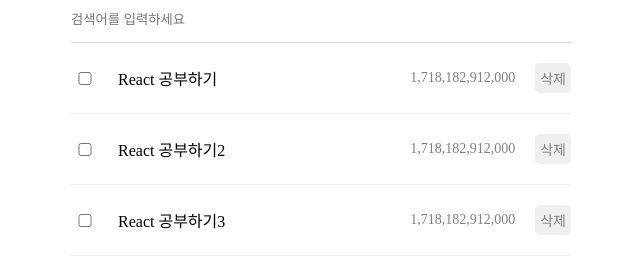
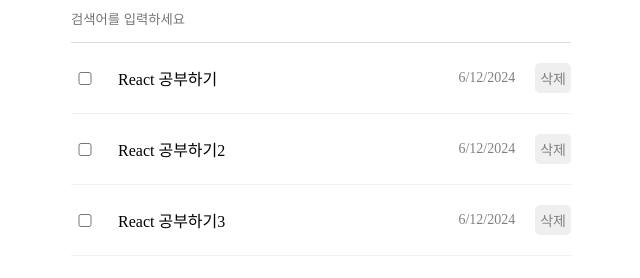
Before and after one commit to nicebyy/react-study, a React (Vite) app in the folder my-todo-list/: page / in a window 1280 px wide. Shown: the part 285-563 px from the top of the page, without its empty margins (319-959 px from the left). Built offline with nearby package versions, Linux system fonts and the light colour scheme.

Commit message:
feat. complete todo-list

```diff
--- a/my-todo-list/src/App.jsx
+++ b/my-todo-list/src/App.jsx
@@ -20,11 +20,25 @@
     setTodoList([newTodoData, ...todoList]);
   };
 
+  const onUpdate = (targetId)=>{
+
+      setTodoList(
+          todoList.map(todo => todo.id === targetId ? {... todo, isDone : !todo.isDone} : todo)
+      );
+  };
+
+  const onDelete = (targetId)=>{
+      setTodoList(
+        todoList.filter(todo => todo.id !== targetId)
+      );
+
+  }
+
   return (
     <div className="App">
       <Header />
       <Editor onCreate={onCreate} />
-      <List todoList={todoList}/>
+      <List todoList={todoList} onUpdate={onUpdate} onDelete={onDelete}/>
     </div>
   );
 };
--- a/my-todo-list/src/components/List.jsx
+++ b/my-todo-list/src/components/List.jsx
@@ -2,7 +2,7 @@
 import "./List.css";
 import TodoItem from "./TodoItem";
 
-const List = ({todoList}) => {
+const List = ({todoList,onUpdate,onDelete}) => {
 
     const [search,setSearch] = useState("");
 
@@ -24,7 +24,11 @@
       <div className="todos_wrapper">
           {
               filteredList().map(todo=>{
-                  return <TodoItem key={todo.id} {...todo}></TodoItem>;
+                  return <TodoItem
+                      key={todo.id} {...todo}
+                      onUpdate={onUpdate}
+                      onDelete={onDelete}
+                  ></TodoItem>;
               })
           }
       </div>
--- a/my-todo-list/src/components/TodoItem.jsx
+++ b/my-todo-list/src/components/TodoItem.jsx
@@ -1,14 +1,26 @@
 import "./TodoItem.css";
 
-const TodoItem = ({ id, isDone, content, date }) => {
+const TodoItem = ({ id, isDone, content, date, onUpdate, onDelete}) => {
+
+    const onChangeCheckbox = () => onUpdate(id);
+
+    const onDeleteButton = () => onDelete(id);
+
     return (
         <div className="TodoItem">
-            <input readOnly checked={isDone} type="checkbox" />
+            <input
+                readOnly
+                checked={isDone}
+                onChange={onChangeCheckbox}
+                type="checkbox"
+            />
             <div className="content">{content}</div>
             <div className="date">
-                {date.toLocaleString()}
+                {new Date(date).toLocaleDateString()}
             </div>
-            <button>삭제</button>
+            <button
+              onClick={onDeleteButton}
+            >삭제</button>
         </div>
     );
 };
```
